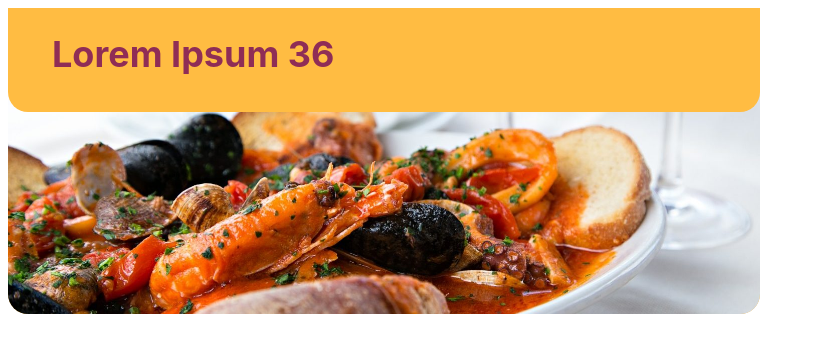
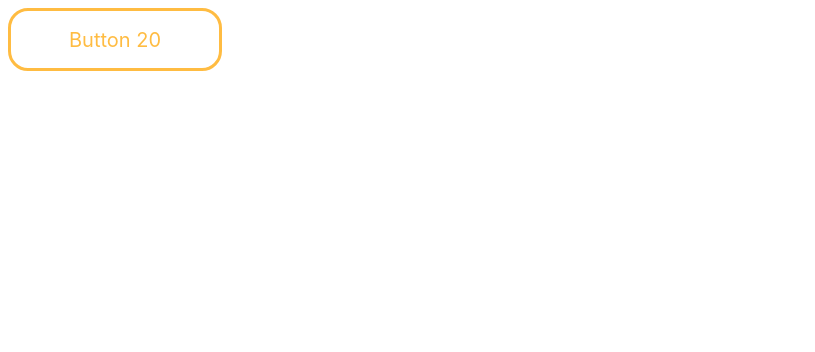
Before and after one commit to gerardogaravito/team_cesar_c5, a React (Create React App) app in the folder re-z/: page / in a window 1280 px wide. Shown: the top 352 px of the page, without its empty margins (0-815 px from the left). Built offline with nearby package versions, Linux system fonts and the light colour scheme.

Commit message:
fixed the RecipeCardHorizontalSimple and added the button in normal status and in :hover status

```diff
--- a/re-z/src/components/Button.js
+++ b/re-z/src/components/Button.js
@@ -1,9 +1,11 @@
 import React from 'react'; //se usa la librería react porque escribiremos jsx
+
+import './styles/Button.css'
 
 //los componentes son clases, por ello, class Button; y extiende a la clase React.Component
 class Button extends React.Component {
   render() { //todos los componentes requieren almenos este método, define el resultado que se verá en pantalla
-    return <button>Button 20</button>;
+    return <button className='button'>Button 20</button>;
   }
 }
 
--- a/re-z/src/components/RecipeCardHorizontalSimple.js
+++ b/re-z/src/components/RecipeCardHorizontalSimple.js
@@ -6,10 +6,10 @@ import fotoComida from '../images/fotoComida.jpg'; //se trae la imagen y la guar
 class RecipeCardHorizontalSimple extends React.Component {
   render() {
     return <div className='card'>
-      <img className='card__image' src={fotoComida} alt="Foto de Comida"/>
       <div className='banner'>
         <h1 className='banner__title'>Lorem Ipsum 36</h1>
       </div>
+      <img className='card__image' src={fotoComida} alt="Foto de Comida"/>
     </div>
   }
 }
--- /dev/null
+++ b/re-z/src/components/styles/Button.css
@@ -0,0 +1,17 @@
+.button {
+  background-color: transparent;
+  color: #FFBC42;
+  border: 3px solid #FFBC42;
+  font-family: -apple-system, BlinkMacSystemFont, 'Segoe UI', Roboto, Oxygen, Ubuntu, Cantarell, 'Open Sans', 'Helvetica Neue', sans-serif;
+  font-size: 20px;
+  cursor: pointer;
+  width: 214px;
+  height: 63px;
+  border-radius: 20px;
+}
+
+.button:hover {
+  color: #218380;
+  background-color: #FFBC42;
+  filter: drop-shadow(5px 5px 5px rgba(0, 0, 0, 0.25));
+}
--- a/re-z/src/components/styles/RecipeCardHorizontalSimple.css
+++ b/re-z/src/components/styles/RecipeCardHorizontalSimple.css
@@ -6,25 +6,23 @@
   border-radius: 20px;
   overflow: hidden;
   display: flex;
-  align-content: flex-end;
-  margin: 0;
+  flex-direction: column-reverse;
+  filter: drop-shadow(5px 5px 5px rgba(0, 0, 0, 0.25));
 }
 
 .card__image {
   width: 752px;
   height: 306px;
   border-radius: 20px;
-  position: absolute;
-  z-index: 0;
 }
 
 .banner {
   background-color: #FFBC42;
-  position: absolute;
   height: 104px;
   width: inherit;
   border-bottom-left-radius: 20px;
   border-bottom-right-radius: 20px;
+  position: absolute;
   z-index: 1;
 }
 
--- a/re-z/src/index.js
+++ b/re-z/src/index.js
@@ -14,4 +14,4 @@ const container = document.getElementById('app');
 
 // ReactDOM.render( qué, dónde)
 // ReactDOM.render( <elemento/>, dónde)
-ReactDOM.render(<RecipeCardHorizontalSimple/>, container);
+ReactDOM.render(<Button/>, container);
```
